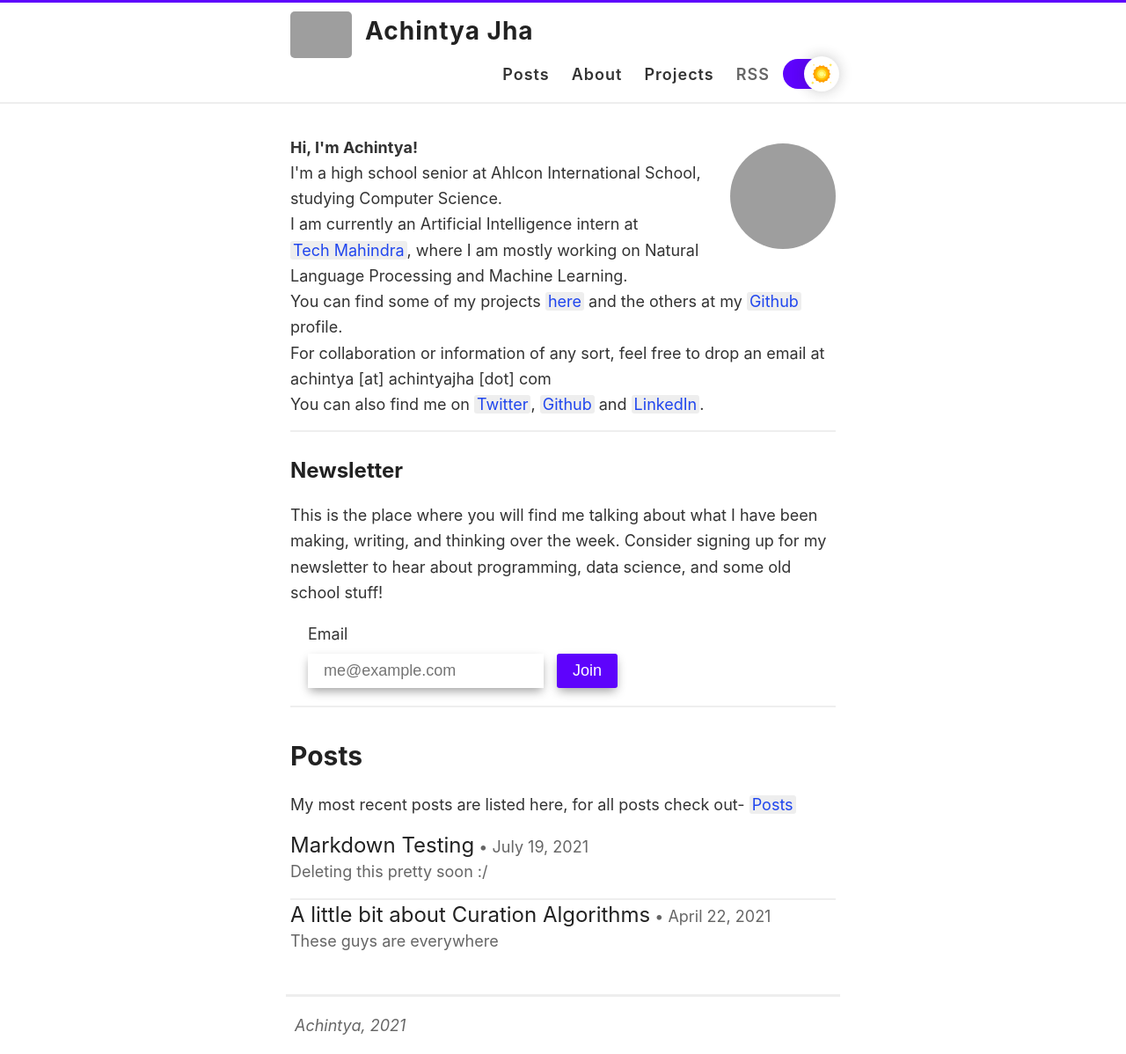
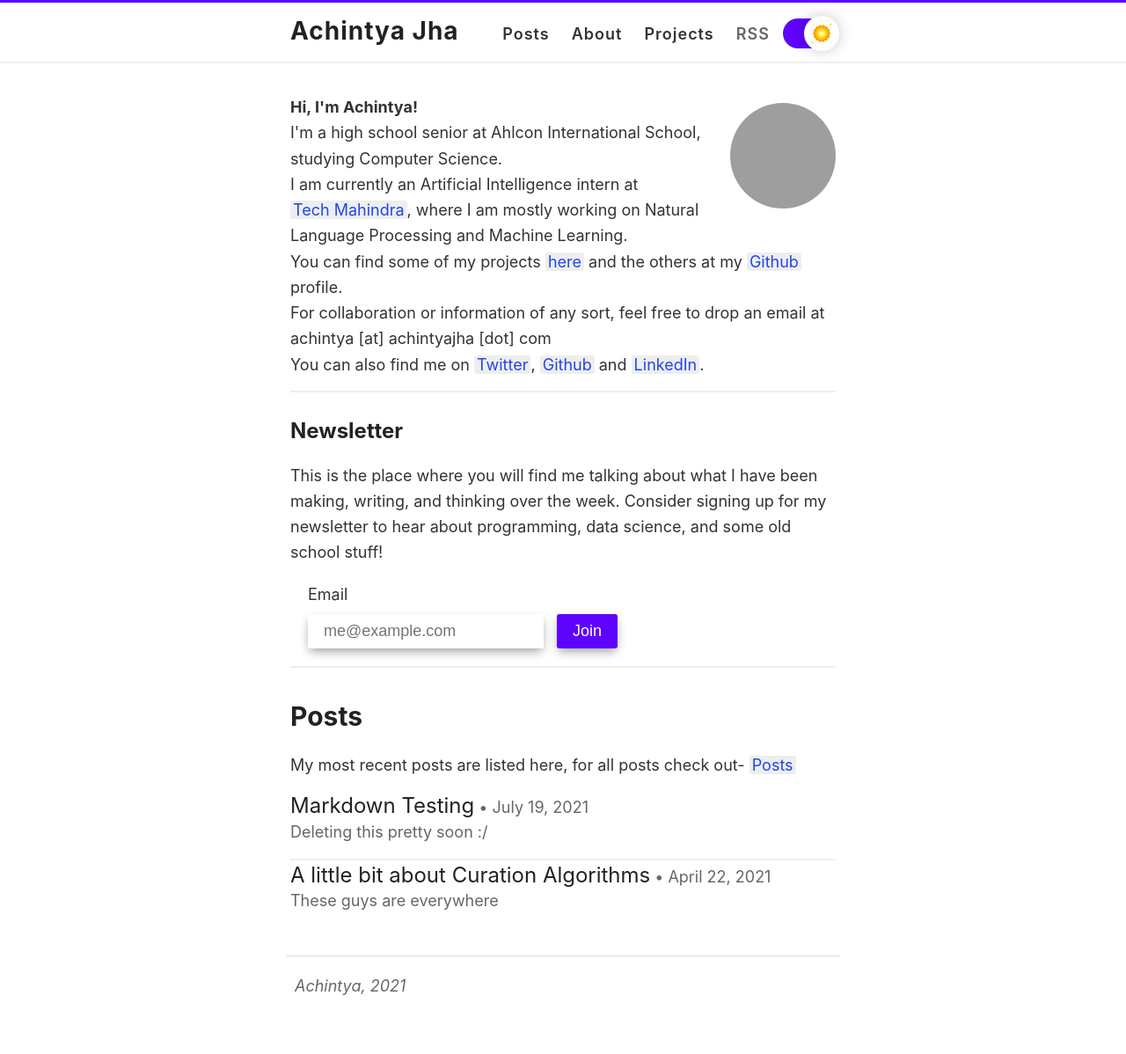
Before and after one commit to achntj/achintyajha.github.io, a Jekyll site: the page built from index.html, in a window 1280 px wide. Shown: the whole page at 88% size. Built offline with Jekyll 4.4.1, drawn with Linux system fonts in a browser that asks for light colours; after the commit the page ends 1153 px from its top, so only the background shows below that; grey boxes are pictures that could not be loaded.

```diff
--- a/_layouts/default.html
+++ b/_layouts/default.html
@@ -37,9 +37,6 @@
     <div class="wrapper-masthead">
       <div class="container">
         <header class="masthead clearfix">
-          <a href="{{ site.baseurl }}/" class="site-avatar"
-            ><img src="{{ site.avatar }}"
-          /></a>
 
           <div class="site-info">
             <p class="site-name">
```
